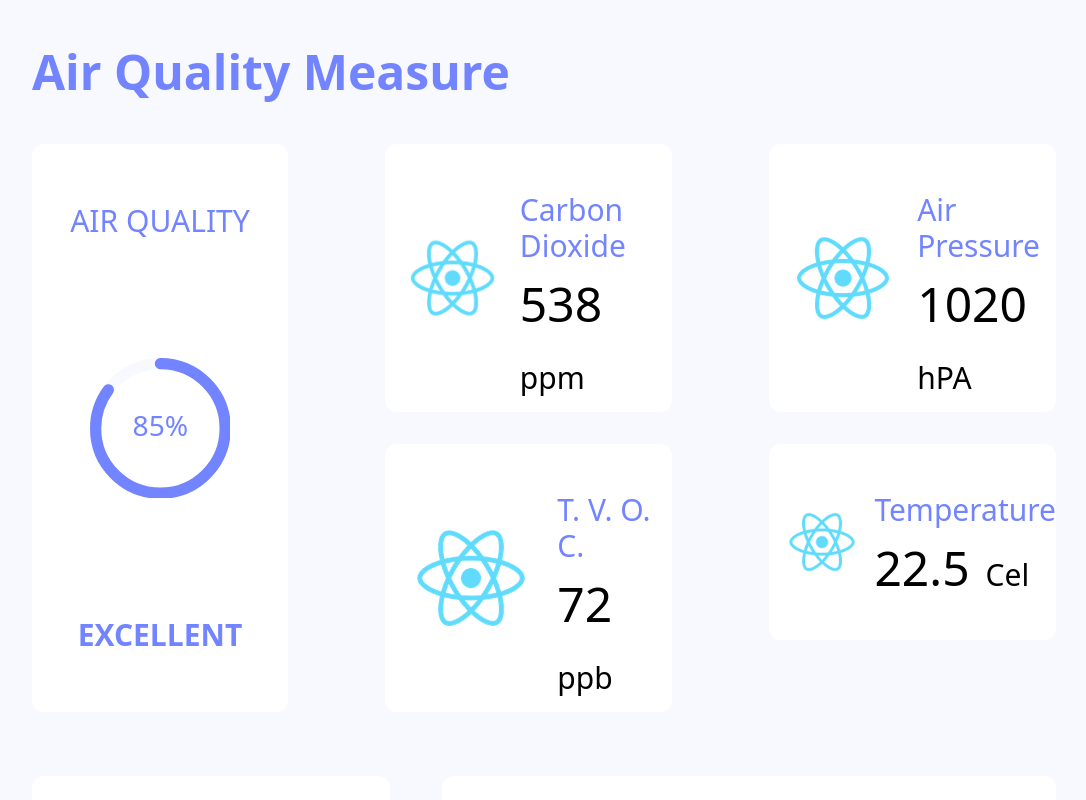
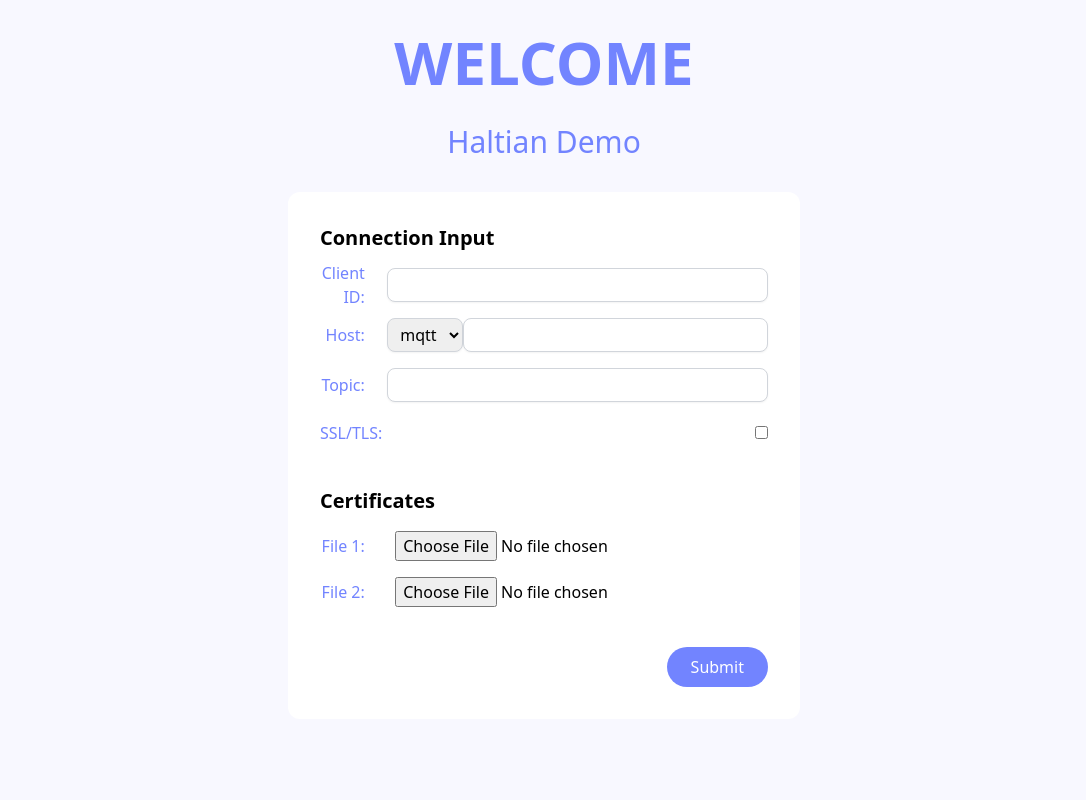
Before and after one commit to t0dida00/haltian-front-end, a React (Create React App) app: page / in a window 1280 px wide. Shown: the top 800 px of the page, without its empty margins (96-1182 px from the left). Built offline with nearby package versions, Linux system fonts and the light colour scheme.

Commit message:
Landing Page

```diff
--- a/src/App.js
+++ b/src/App.js
@@ -1,12 +1,14 @@
 import "./App.css"
 import { Route, Routes } from "react-router-dom"
+import { Connection } from "./pages/Connection"
 import { Dashboard } from "./pages/Dashboard"
 import { History } from "./pages/History"
 
 function App() {
   return (
     <Routes>
-      <Route path="/" element={<Dashboard />} />
+      <Route path="/" element={<Connection />} />
+      <Route path="/dashboard" element={<Dashboard />} />
       <Route path="/history" element={<History />} />
     </Routes>
   )
--- /dev/null
+++ b/src/pages/Connection.js
@@ -0,0 +1,152 @@
+import React, { useState } from "react"
+
+export const Connection = () => {
+  const [clientId, setClientId] = useState("")
+  const [hostProtocol, setHostProtocol] = useState("mqtt")
+  const [hostAddress, setHostAddress] = useState("")
+  const [topic, setTopic] = useState("")
+  const [useSSL, setUseSSL] = useState(false)
+  const [file1, setFile1] = useState(null)
+  const [file2, setFile2] = useState(null)
+
+  const handleSubmit = (event) => {
+    event.preventDefault()
+    // Perform form submission logic here, such as sending data to a server
+  }
+
+  return (
+    <div className="h-screen bg-[#F8F8FF]">
+      <p className="text-center text-6xl text-light-purple font-bold py-8">
+        WELCOME
+      </p>
+      <p className="text-center text-3xl text-light-purple pb-8">
+        Haltian Demo
+      </p>
+
+      <div className="flex justify-center">
+        <form
+          className="w-[40%] bg-white rounded-xl p-8"
+          onSubmit={handleSubmit}
+        >
+          <div className="font-semibold text-xl mb-2">Connection Input</div>
+
+          <div className="flex justify-between">
+            <label
+              className="w-[10%] text-light-purple align-center my-auto text-right"
+              htmlFor="clientId"
+            >
+              Client ID:
+            </label>
+            <input
+              className="w-[85%] border border-gray-300 focus:outline-none focus:border-light-purple rounded-lg shadow-sm pl-2 my-2 py-1"
+              type="text"
+              id="clientId"
+              value={clientId}
+              onChange={(event) => setClientId(event.target.value)}
+            />
+          </div>
+
+          <div className="flex justify-between">
+            <label
+              className="w-[10%] text-light-purple align-center my-auto text-right"
+              htmlFor="hostProtocol"
+            >
+              Host:
+            </label>
+            <div className="w-[85%]">
+              <select
+                className="w-[20%] border border-gray-300 focus:outline-none focus:border-light-purple rounded-lg shadow-sm pl-2 my-2 py-1"
+                id="hostProtocol"
+                value={hostProtocol}
+                onChange={(event) => setHostProtocol(event.target.value)}
+              >
+                <option value="mqtt">mqtt</option>
+                <option value="mqtts">mqtts</option>
+              </select>
+              <input
+                className="w-[80%] border border-gray-300 focus:outline-none focus:border-light-purple rounded-lg shadow-sm pl-2 my-2 py-1"
+                type="text"
+                id="hostAddress"
+                value={hostAddress}
+                onChange={(event) => setHostAddress(event.target.value)}
+              />
+            </div>
+          </div>
+
+          <div className="flex justify-between">
+            <label
+              className="w-[10%] text-light-purple align-center my-auto text-right"
+              htmlFor="clientId"
+            >
+              Topic:
+            </label>
+            <input
+              className="w-[85%] border border-gray-300 focus:outline-none focus:border-light-purple rounded-lg shadow-sm pl-2 my-2 py-1"
+              type="text"
+              id="topic"
+              value={topic}
+              onChange={(event) => setTopic(event.target.value)}
+            />
+          </div>
+
+          <div className="flex justify-between">
+            <label
+              className="w-[10%] text-light-purple align-center my-auto text-right"
+              htmlFor="useSSL"
+            >
+              SSL/TLS:
+            </label>
+            <input
+              className="my-4 rounded focus:ring-light-purple"
+              type="checkbox"
+              id="useSSL"
+              checked={useSSL}
+              onChange={(event) => setUseSSL(event.target.checked)}
+            />
+          </div>
+
+          <div className="font-semibold text-xl mt-8 mb-2">Certificates</div>
+
+          <div className="flex justify-between">
+            <label
+              className="w-[10%] text-light-purple align-center my-auto text-right"
+              htmlFor="file1"
+            >
+              File 1:
+            </label>
+            <input
+              className="w-[85%] pl-2 my-2"
+              type="file"
+              id="file1"
+              onChange={(event) => setFile1(event.target.files[0])}
+            />
+          </div>
+
+          <div className="flex justify-between">
+            <label
+              className="w-[10%] text-light-purple align-center my-auto text-right"
+              htmlFor="file2"
+            >
+              File 2:
+            </label>
+            <input
+              className="w-[85%] pl-2 my-2 "
+              type="file"
+              id="file2"
+              onChange={(event) => setFile2(event.target.files[0])}
+            />
+          </div>
+
+          <div className="flex justify-end">
+            <button
+              className="mt-8 bg-light-purple text-white rounded-full px-6 py-2"
+              type="submit"
+            >
+              Submit
+            </button>
+          </div>
+        </form>
+      </div>
+    </div>
+  )
+}
--- a/src/pages/Dashboard.js
+++ b/src/pages/Dashboard.js
@@ -39,7 +39,7 @@
   }
 
   return (
-    <div className="bg-[#F8F8FF] h-full">
+    <div className="bg-[#F8F8FF] max-h-screen">
       <div className="py-12 px-32">
         <div className="text-light-purple font-bold text-5xl font-sans mb-12">
           Air Quality Measure
```
